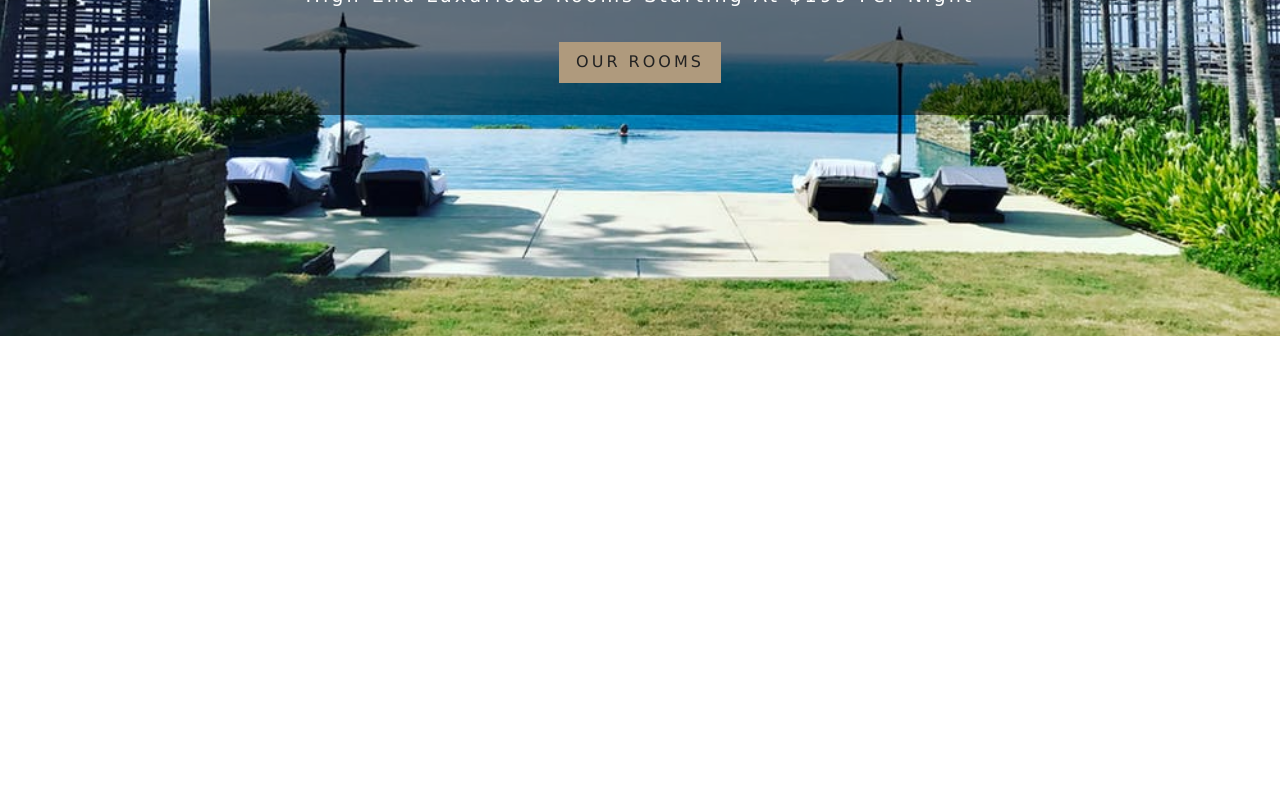
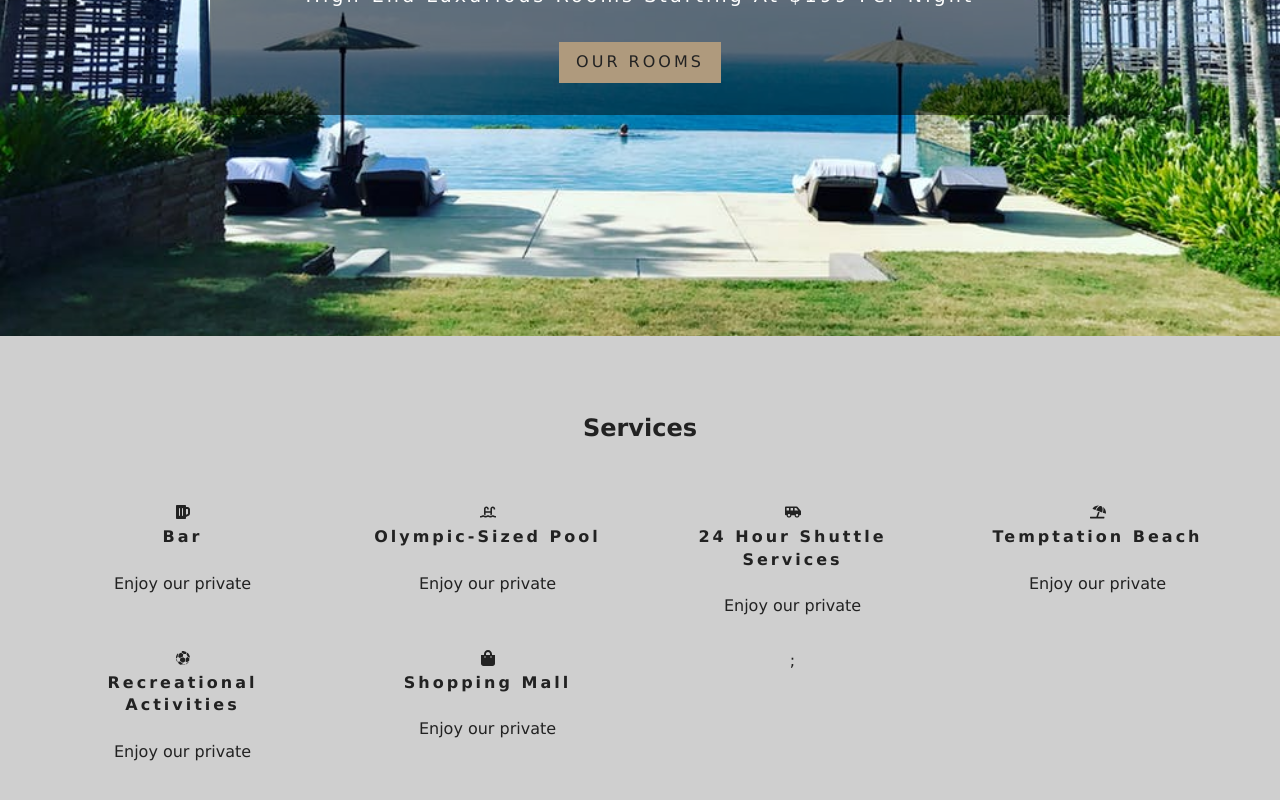
Before and after one commit to Rocha8524/Hotel-Rocha, a React (Create React App) app: page / in a window 1280 px wide. Shown: the part 464-1264 px from the top of the page. Before the commit the page ends 800 px from the top, so only its background shows below. Built offline with nearby package versions, Linux system fonts and the light colour scheme.

Commit message:
Added services section to home page

```diff
--- a/src/components/Services.js
+++ b/src/components/Services.js
@@ -1,11 +1,64 @@
-import React, { Component } from 'react'
+import React, { Component } from 'react';
+import Title from "./Title";
+
+import { GiSoccerBall } from "react-icons/gi";
+import { FaBeer, FaSwimmingPool, FaShuttleVan, FaUmbrellaBeach, FaShoppingBag } from "react-icons/fa";
+
 
 export default class Services extends Component {
+
+    state = {
+        services: [
+            {
+                icon: <FaBeer />,
+                title: "Bar",
+                info: "Enjoy our private "
+            },
+            {
+                icon: <FaSwimmingPool />,
+                title: "Olympic-Sized Pool",
+                info: "Enjoy our private "
+            },
+            {
+                icon: <FaShuttleVan />,
+                title: "24 Hour Shuttle Services",
+                info: "Enjoy our private "
+            },
+            {
+                icon: <FaUmbrellaBeach />,
+                title: "Temptation Beach",
+                info: "Enjoy our private "
+            },
+            {
+                icon: <GiSoccerBall />,
+                title: "Recreational Activities",
+                info: "Enjoy our private "
+            },
+            {
+                icon: <FaShoppingBag />,
+                title: "Shopping Mall",
+                info: "Enjoy our private "
+            }
+        ]
+    };
+
     render() {
         return (
-            <div>
-                <p>Hello</p>
+            <div className="services">
+                <Title title="Services" />
+                <div className="services-center">
+                    {this.state.services.map((item, index) => {
+                        return (
+                            <article key={index} className="service">
+                                <div>{item.icon}</div>
+                                <h6>{item.title}</h6>
+                                <p>{item.info}</p>
+                            </article>
+                        );
+                    })};
+                </div>
+
             </div>
         )
     }
-}
+};
--- /dev/null
+++ b/src/components/Title.js
@@ -0,0 +1,11 @@
+import React from 'react'
+
+const Title = ({ title }) => {
+    return (
+        <div className="section-title">
+            <h3>{title}</h3>
+        </div>
+    )
+}
+
+export default Title;
--- a/src/pages/Home.js
+++ b/src/pages/Home.js
@@ -2,14 +2,18 @@ import React from "react";
 import Hero from "../components/Hero";
 import Banner from "../components/Banner";
 import { Link } from "react-router-dom";
+import Services from "../components/Services";
 
 const Home = () => {
     return (
-        <Hero hero="defaultHero">
-            <Banner title="Luxury Rooms" subtitle="High-end luxurious rooms starting at $199 per night">
-                <Link to="/rooms" className="btn-primary">Our Rooms</Link>
-            </Banner>
-        </Hero>
+        <React.Fragment>
+            <Hero hero="defaultHero">
+                <Banner title="Luxury Rooms" subtitle="High-end luxurious rooms starting at $199 per night">
+                    <Link to="/rooms" className="btn-primary">Our Rooms</Link>
+                </Banner>
+            </Hero>
+            <Services />
+        </React.Fragment>
     );
 };
 
```
